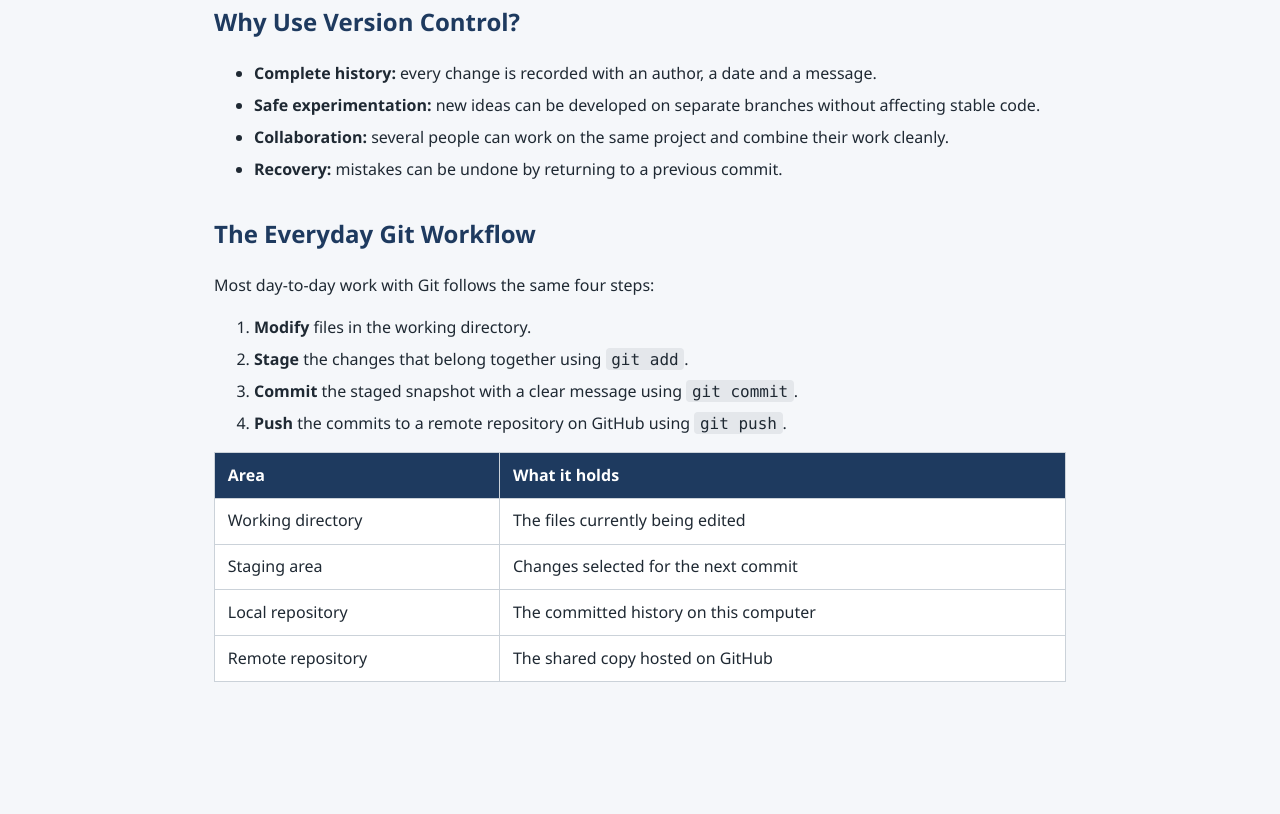
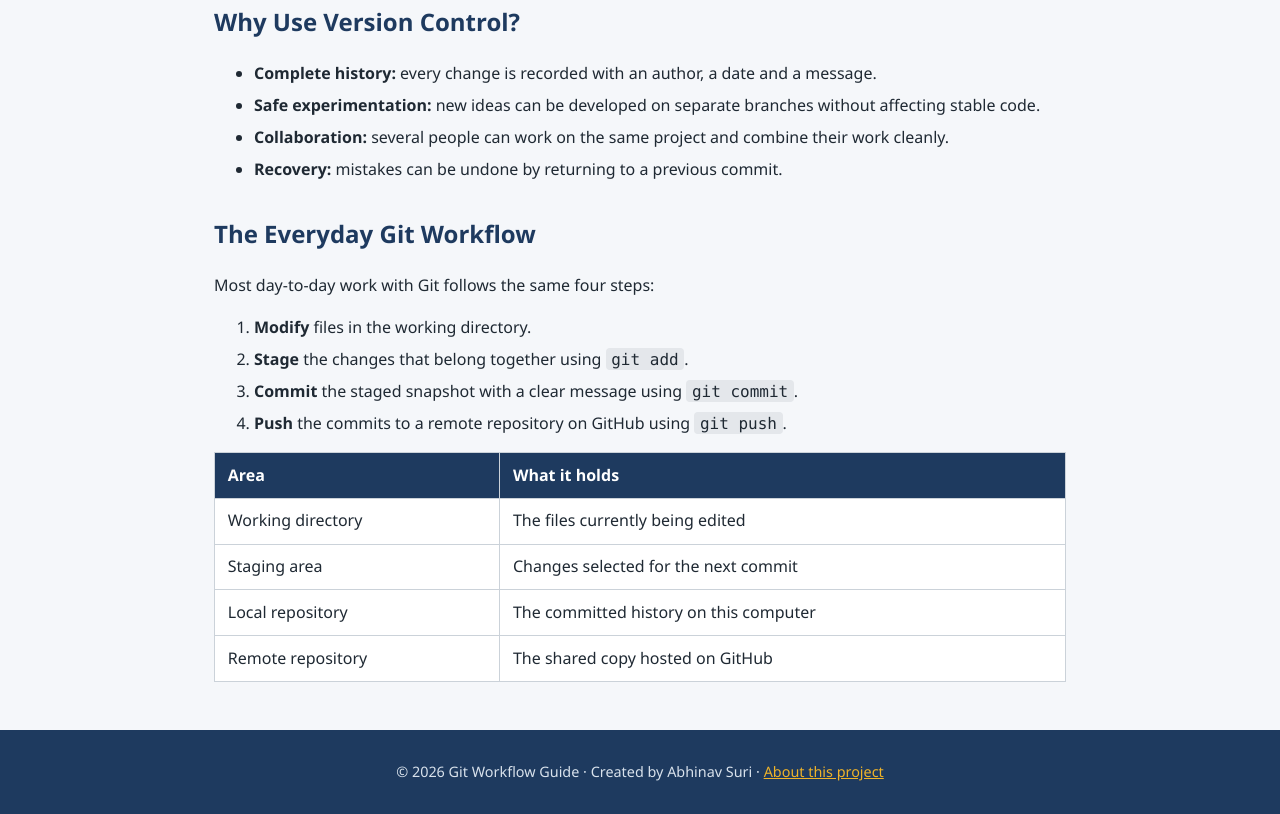
Before and after one commit to Abhinavsuri90/github-assignment, a plain HTML site: page index.html in a window 1280 px wide. Shown: the part 348-1162 px from the top of the page. Before the commit the page ends 1062 px from the top, so only its background shows below. Drawn offline with Linux system fonts and the light colour scheme.

Commit message:
Add footer to homepage and about page

```diff
--- a/index.html
+++ b/index.html
@@ -56,6 +56,15 @@
         }
         th, td { border: 1px solid #cbd2d9; padding: 0.6rem 0.8rem; text-align: left; }
         th { background: #1e3a5f; color: #ffffff; }
+        footer {
+            margin-top: 3rem;
+            padding: 1rem 2rem;
+            background: #1e3a5f;
+            color: #d9e2ec;
+            text-align: center;
+            font-size: 0.9rem;
+        }
+        footer a { color: #f0b429; }
     </style>
 </head>
 <body>
@@ -110,5 +119,9 @@
             </table>
         </section>
     </main>
+
+    <footer>
+        <p>&copy; 2026 Git Workflow Guide &middot; Created by Abhinav Suri &middot; <a href="about.html">About this project</a></p>
+    </footer>
 </body>
 </html>
```
Also changed, not shown: about.html (+13 -0 lines).
